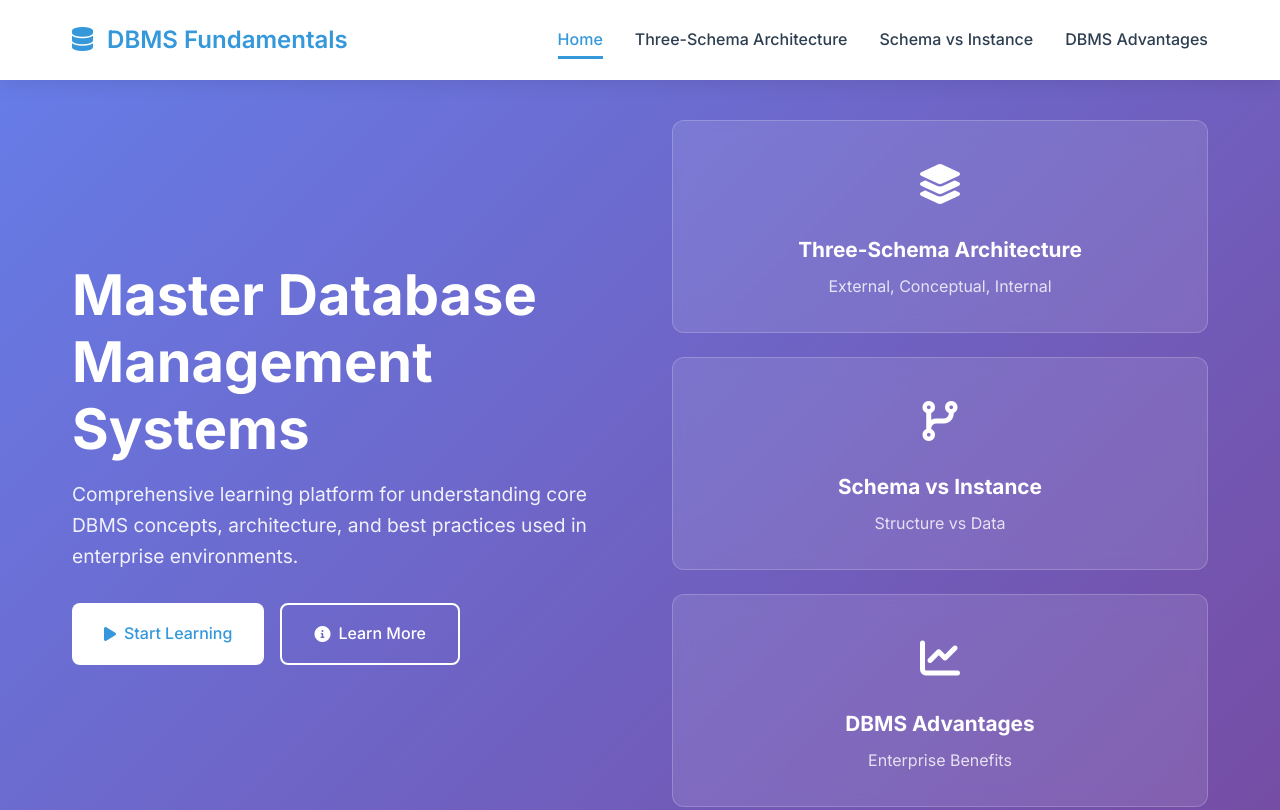
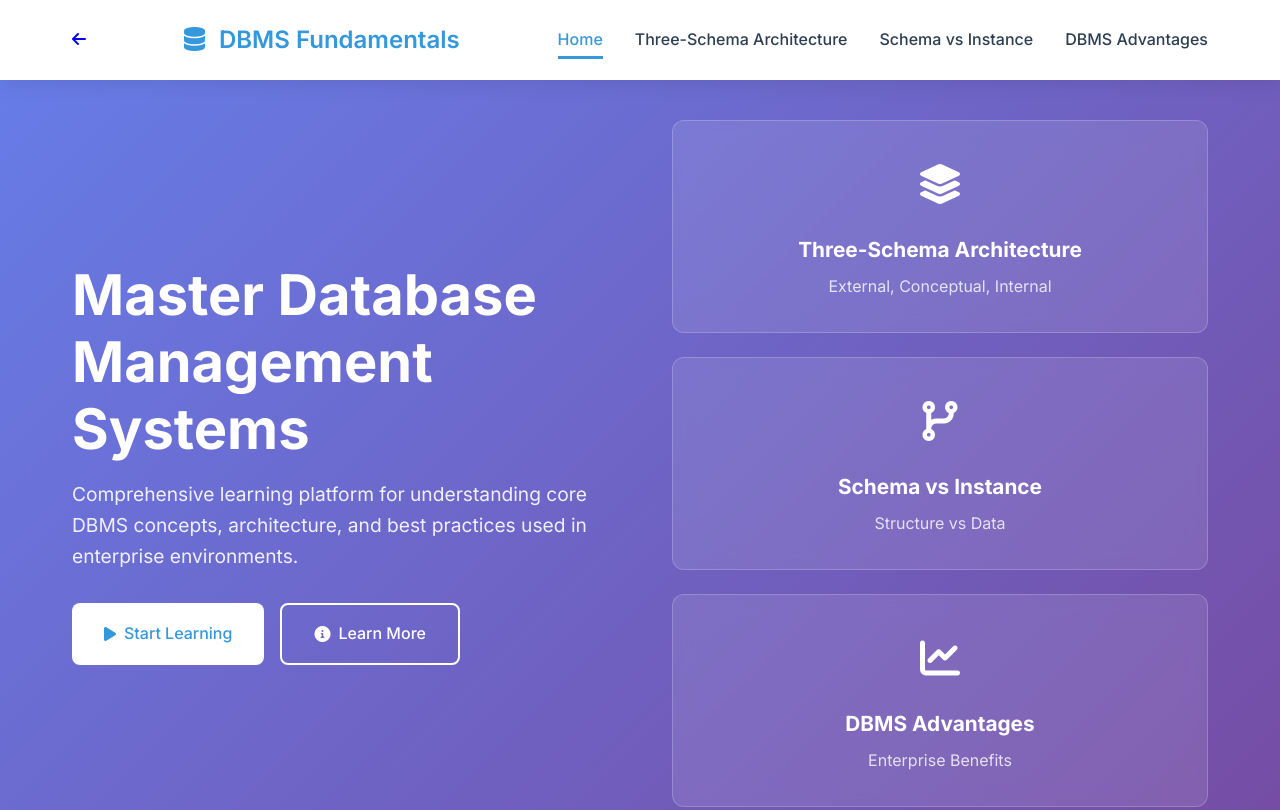
Before and after one commit to kri297/DBMS-PROJECT, a website: page Q1/home.html in a window 1280 px wide. Shown: the top 810 px of the page. Drawn offline with Linux system fonts and the light colour scheme.

Commit message:
feat: Add back button to Q1 DBMS Fundamentals module

```diff
--- a/Q1/home.html
+++ b/Q1/home.html
@@ -12,6 +12,9 @@
     <!-- Navigation Header -->
     <nav class="navbar">
         <div class="nav-container">
+            <a href="../index.html" class="btn-back" title="Back to Main">
+                <i class="fas fa-arrow-left"></i>
+            </a>
             <div class="nav-logo">
                 <h2><i class="fas fa-database"></i> DBMS Fundamentals</h2>
             </div>
```
